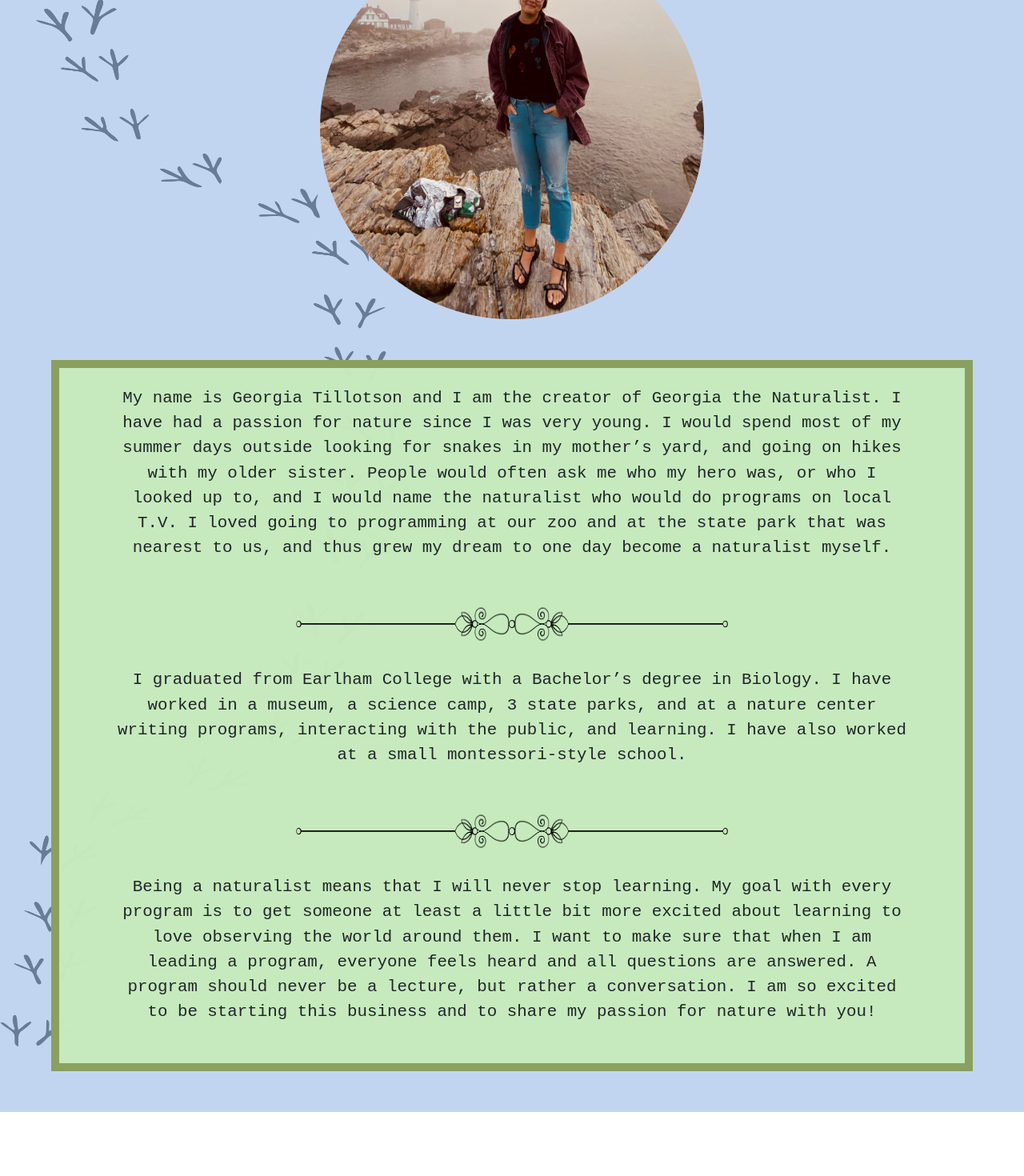
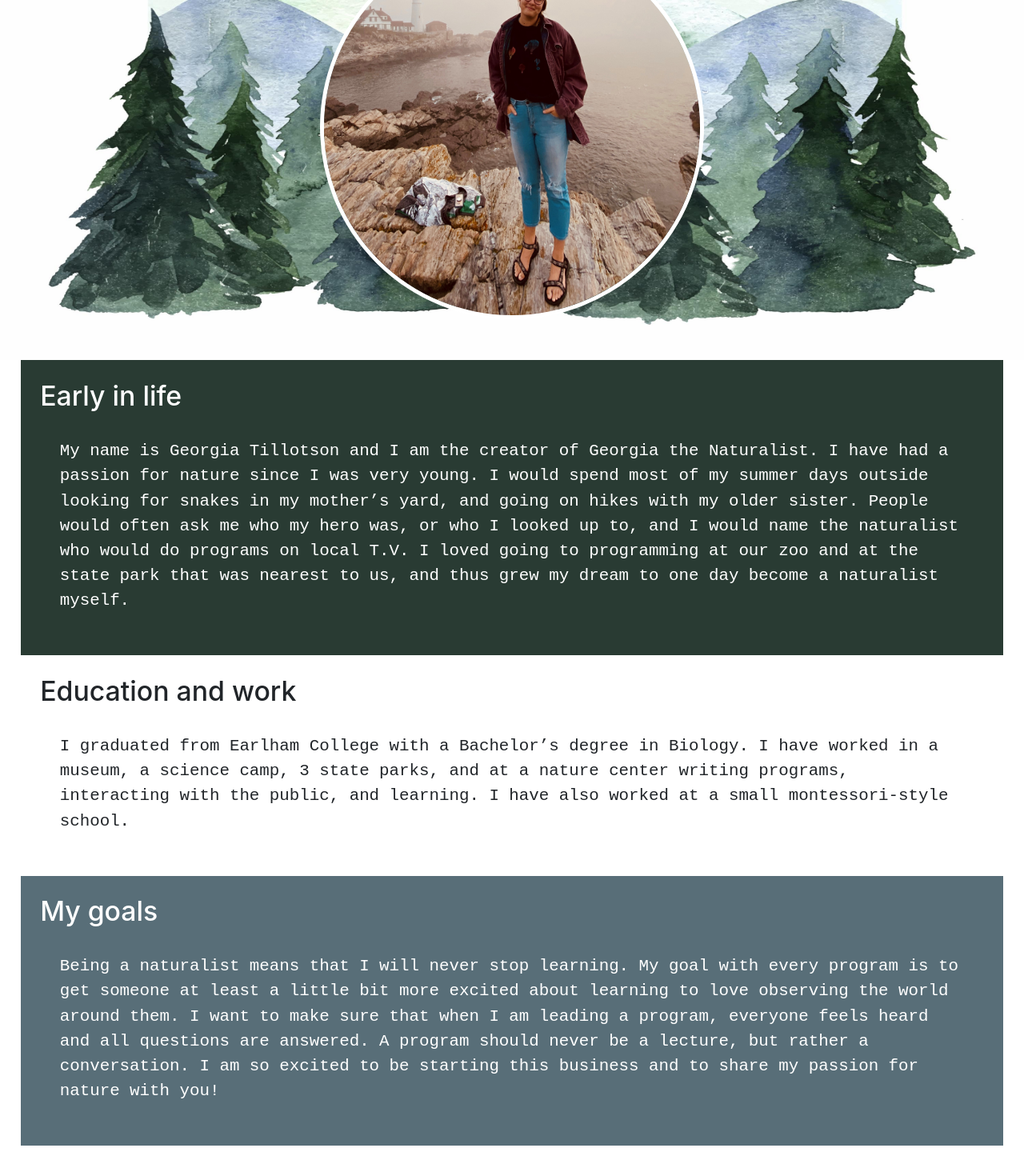
Before and after one commit to sestissi16/georgiaTheNaturalist, a React (Create React App) app: page /AboutMe in a window 1280 px wide. Shown: the part 338-1808 px from the top of the page at 80% size. Before the commit the page ends 1728 px from the top, so only its background shows below. Built offline with nearby package versions, Linux system fonts and the light colour scheme; a web font is replaced by a local one.

Commit message:
removed unused var ; styled about to use a different style and have titles for each paragraph

```diff
--- a/src/Pages/About.css
+++ b/src/Pages/About.css
@@ -13,32 +13,21 @@
     width: 100%;
     height: 100%;
     display: flex;
-    flex-direction: row;
+    flex-direction: column;
     justify-content: flex-start;
     align-items: center;
-    background: url(../Media/birdTracks-transparent-withFlip-lessLong.png) no-repeat left center;
-    background-size: 40% 90%;
-
-}
-
-#aboutMainDiv {
-    width: 100%;
-    height: 100%;
-    display: flex;
-    flex-direction: column;
-    align-items: center;
-    justify-content: flex-start;
-    background-color: #a1bfe8a6;
     padding: 0% 0% 4%;
 }
 
-.aboutHeader {
+#aboutHeader {
     width: 100%;
     height: fit-content;
     display: flex;
     flex-direction: column;
     align-items: center;
     justify-content: flex-start;
+    background: url(../Media/hand-painted-watercolor-nature-background-forest/5238188.jpg) no-repeat left center;
+    background-size: 100% 100%;
     padding: 2% 0% 0%;
 }
 
@@ -49,7 +38,7 @@
 }
 
 #aboutFlowerDivider, .aboutParagraphDivider {
-    width: 50%;
+    width: 40%;
     height: 8vh;
 }
 
@@ -67,24 +56,61 @@
     width: 60vh;
     height: 60vh;
     border-radius: 50%;
+    border: solid #ffffff 0.2em;
 }
 
 #aboutProfileTextDiv {
-    width: 90%;
+    /* width: 90%; */
+    width: 100%;
     height: fit-content;
     display: flex;
     flex-direction: column;
     align-items: center;
     justify-content: flex-start;
     text-align: center;
-    background-color: #c6ebbcfa;
-    border: solid 0.4em #8aa05f;
+    /* background-color: #c6ebbcfa;
+    border: groove 0.4em #8aa05f; */
     padding: 0% 2% 0%;
+}
+
+.aboutParagraphTitle {
+    font-size: 1.3em;
+    padding: 2% 2%;
+    width: 100%;
 }
 
 .aboutProfileParagraph {
     font-family: 'PT+Mono', monospace;
     font-size: 0.8em;
-    padding: 2% 4% 3%;
+    padding: 0% 4% 3%;
     width: 100%;
 }
+
+#paragraph0 {
+    background-color: #293b33;
+    color: #ffffff;
+    text-align: left;
+}
+
+#paragraph1 {
+    text-align: left;
+}
+
+#paragraph2 {
+    background-color: #586e78;
+    color: #ffffff;
+    text-align: left;
+}
+
+@media only screen and (max-width: 430px) {
+    #aboutFlowerDivider {
+        width: 80%;
+    }
+
+    #aboutProfilePic {
+        width: 40vh;
+        height: 40vh;
+        border-radius: 50%;
+        border: solid #ffffff 0.2em;
+    }
+}
--- a/src/Pages/About.js
+++ b/src/Pages/About.js
@@ -13,28 +13,36 @@ class About extends Component {
             <div className="About">
                 <Navigation variant="light" />
                 <div id="aboutContent">
-                    <div id="aboutMainDiv">
-                        <header className="aboutHeader">
+                    <header id="aboutHeader">
                         <h1 id="aboutTitle">About Georgia</h1>
                         <img src={flowerDivider} id="aboutFlowerDivider" alt="Flowery dividing line" />
-                        </header>
                         <div id="aboutProfilePicDiv">
                             <img src={profilePic} id="aboutProfilePic" alt="Georgia on top of a plateau overlooking the water" />
                         </div>
+                    </header>
                     <div id="aboutProfileTextDiv">
                         { aboutMe ?
                             Object.keys(aboutMe).map((key, index) => {
-                                    var aboutParagraph = aboutMe[key]
+                                var paragraphDetails = aboutMe[key]
+                                var idName = "paragraph" + index.toString()
                                 if(key === "paragraph3") {
-                                        return <p className="aboutProfileParagraph">
-                                            {aboutParagraph}
+                                    return <div id={idName} style={{width: "100%", height: "fit-content"}}>
+                                        <h2 className="aboutParagraphTitle">
+                                            {paragraphDetails.title}
+                                        </h2>
+                                        <p className="aboutProfileParagraph">
+                                            {paragraphDetails.paragraph}
                                         </p>
+                                    </div>
                                 } else {
-                                        return <div style={{width: "100%", height: "fit-content"}}>
+                                    return <div id={idName} style={{width: "100%", height: "fit-content"}}>
+                                        <h2 className="aboutParagraphTitle">
+                                            {paragraphDetails.title}
+                                        </h2>
                                         <p className="aboutProfileParagraph">
-                                                {aboutParagraph}
+                                            {paragraphDetails.paragraph}
                                         </p>
-                                            <img src={flowerDivider2} className="aboutParagraphDivider" alt="Different flowery dividing line" />
+                                        {/* <img src={flowerDivider2} className="aboutParagraphDivider" alt="Different flowery dividing line" /> */}
                                     </div>
                                 }
 
@@ -44,7 +52,6 @@ class About extends Component {
                     </div>
                 </div>
             </div>
-            </div>
         );
     }
 }
--- a/src/Pages/Photos.js
+++ b/src/Pages/Photos.js
@@ -1,7 +1,6 @@
 import React , { Component } from 'react'
 import Navigation from '../Components/navigation'
 import flowerDivider from '../Media/blackFlowerDivider-Transparent-Cropped.png'
-import flowerDivider2 from '../Media/blackFlowerThinDivider2-FullLine-Transparent.png'
 import fieldWork1 from '../Media/galleryPhotos/Field Work_May2021.jpg'
 import fieldWork1Thumbnail from '../Media/galleryPhotoThumbnails/FieldWork_May2021_200x150.jpg'
 import fieldWork2 from '../Media/galleryPhotos/Field Work_May2021_2.jpg'
--- a/src/websiteData.js
+++ b/src/websiteData.js
@@ -1,9 +1,18 @@
 
 const websiteInfo = {
     aboutMe: {
-        paragraph1: "My name is Georgia Tillotson and I am the creator of Georgia the Naturalist. I have had a passion for nature since I was very young. I would spend most of my summer days outside looking for snakes in my mother’s yard, and going on hikes with my older sister. People would often ask me who my hero was, or who I looked up to, and I would name the naturalist who would do programs on local T.V. I loved going to programming at our zoo and at the state park that was nearest to us, and thus grew my dream to one day become a naturalist myself. ",
-        paragraph2: "I graduated from Earlham College with a Bachelor’s degree in Biology. I have worked in a museum, a science camp, 3 state parks, and at a nature center writing programs, interacting with the public, and learning. I have also worked at a small montessori-style school. ",
-        paragraph3: "Being a naturalist means that I will never stop learning. My goal with every program is to get someone at least a little bit more excited about learning to love observing the world around them. I want to make sure that when I am leading a program, everyone feels heard and all questions are answered. A program should never be a lecture, but rather a conversation. I am so excited to be starting this business and to share my passion for nature with you! ",
+        detail1: {
+            title: "Early in life",
+            paragraph: "My name is Georgia Tillotson and I am the creator of Georgia the Naturalist. I have had a passion for nature since I was very young. I would spend most of my summer days outside looking for snakes in my mother’s yard, and going on hikes with my older sister. People would often ask me who my hero was, or who I looked up to, and I would name the naturalist who would do programs on local T.V. I loved going to programming at our zoo and at the state park that was nearest to us, and thus grew my dream to one day become a naturalist myself. ",
+        },
+        detail2: {
+            title: "Education and work",
+            paragraph: "I graduated from Earlham College with a Bachelor’s degree in Biology. I have worked in a museum, a science camp, 3 state parks, and at a nature center writing programs, interacting with the public, and learning. I have also worked at a small montessori-style school. ",
+        },
+        detail3: {
+            title: "My goals",
+            paragraph: "Being a naturalist means that I will never stop learning. My goal with every program is to get someone at least a little bit more excited about learning to love observing the world around them. I want to make sure that when I am leading a program, everyone feels heard and all questions are answered. A program should never be a lecture, but rather a conversation. I am so excited to be starting this business and to share my passion for nature with you! ",
+        },
     },
     programming: {
         mainParagraph1: "I offer 5 core programs: Amphibians & Reptiles, Insects & Pollination, Mammals, Birds, and Plants & Fungus. I am flexible with programming and am willing to discuss edits/specific things I should touch on.  I am familiar with the Ohio state standards for science and can discuss focusing on specific standards for a program if necessary.",
```
Lines whose indentation alone changed are shown as unchanged.
